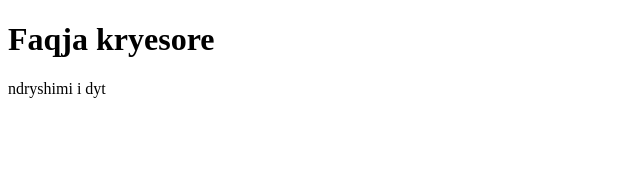
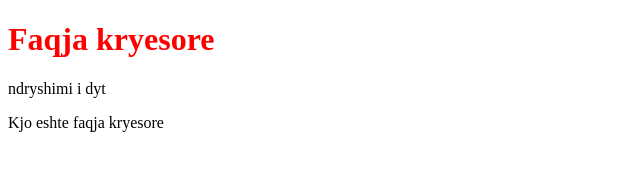
Before and after one commit to bajram29/ramsi-first, a plain HTML site: page index.html in a window 1280 px wide. Shown: the whole page, without its empty margins (0-640 px from the left). Drawn offline with Linux system fonts and the light colour scheme.

Commit message:
styling header and adding paragraph

```diff
--- a/index.css
+++ b/index.css
@@ -0,0 +1,3 @@
+h1{
+    color: red;
+}
--- a/index.html
+++ b/index.html
@@ -4,9 +4,11 @@
     <meta charset="UTF-8">
     <meta name="viewport" content="width=device-width, initial-scale=1.0">
     <title>Document</title>
+    <link rel="stylesheet" href="index.css">
 </head>
 <body>
     <h1>Faqja kryesore</h1>
     <p>ndryshimi i dyt </p>
+    <p>Kjo eshte faqja kryesore</p>
 </body>
 </html>
```
